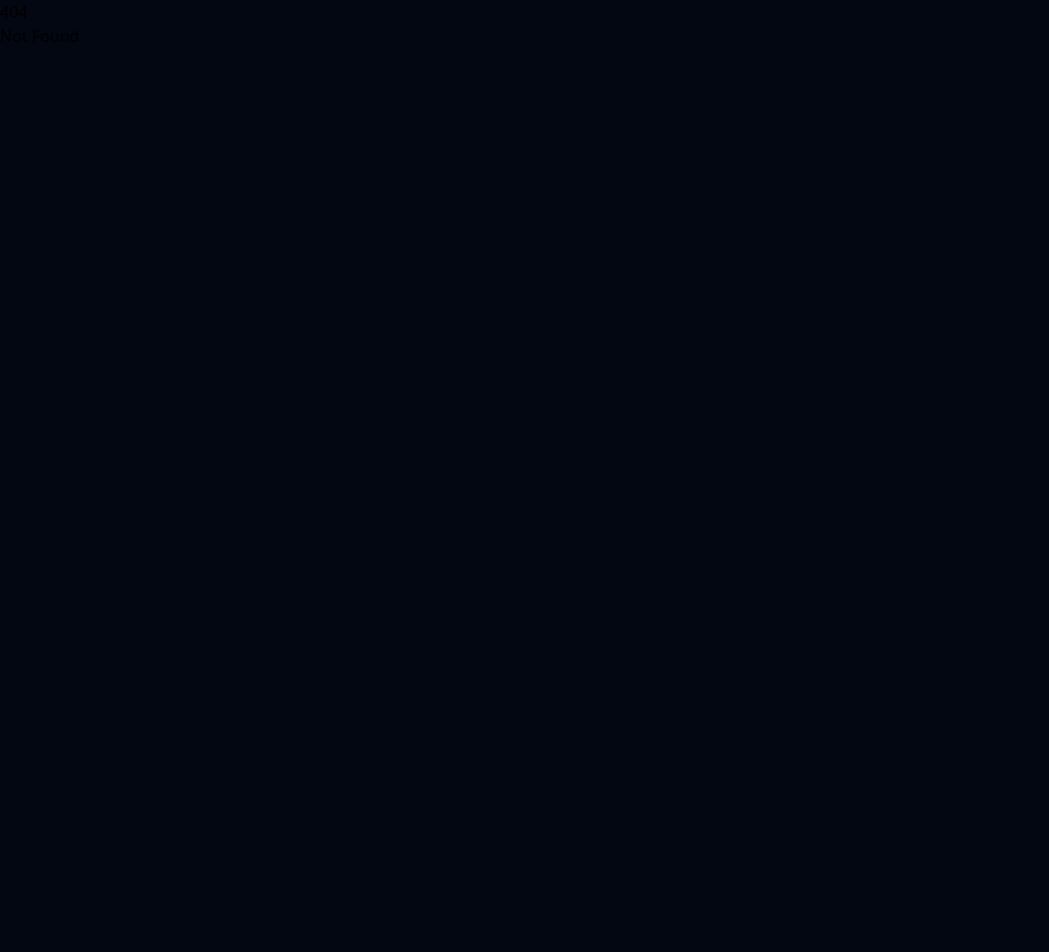
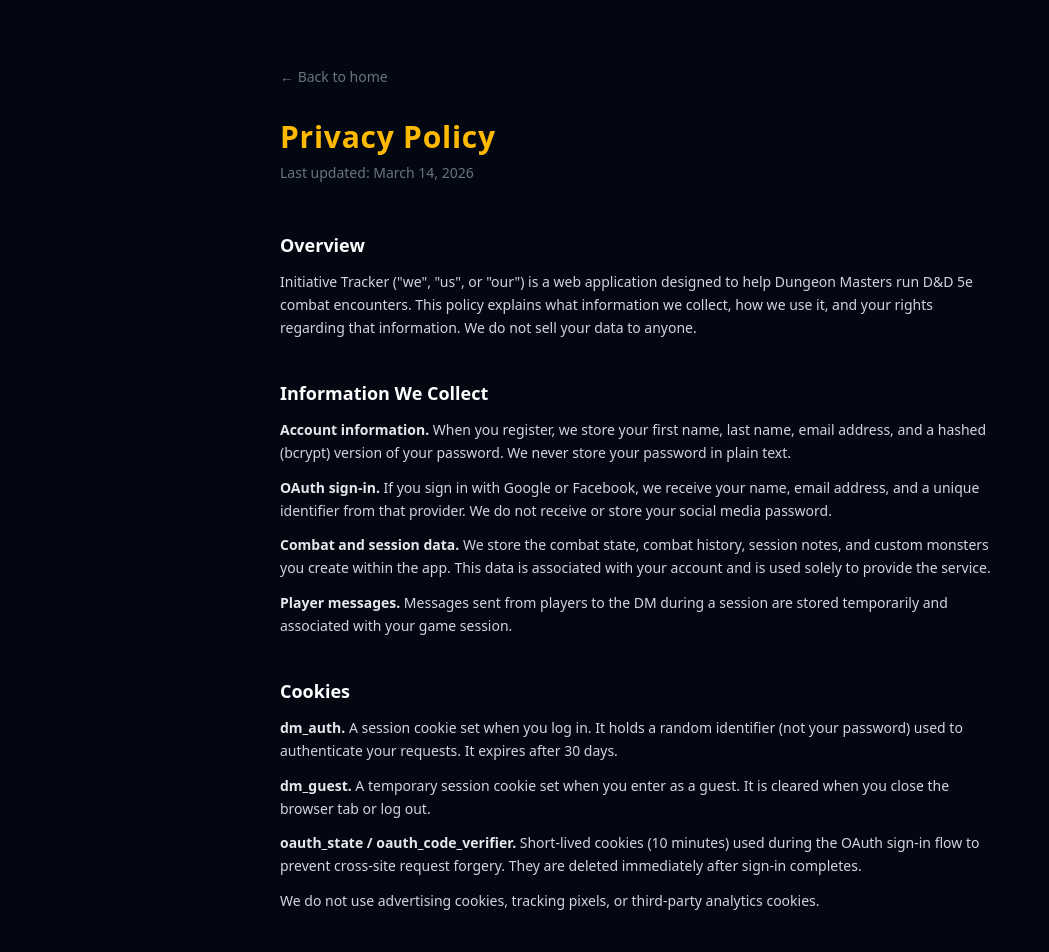
Before and after one commit to MichaelEdwardSmith/inittracker, a SvelteKit app: page /privacy in a window 1280 px wide. Before the commit this address had no page. Shown: the top 952 px of the page, without its empty margins (0-1049 px from the left). Before the commit the page ends 800 px from the top, so only its background shows below. Built offline with nearby package versions, Linux system fonts and the light colour scheme.

Commit message:
Added in Privacy Policy

```diff
--- a/src/routes/+page.svelte
+++ b/src/routes/+page.svelte
@@ -436,6 +436,7 @@
 				>
 			</div>
 			<div class="flex items-center gap-6 text-xs text-gray-700">
+				<a href="/privacy" class="transition hover:text-gray-400">Privacy Policy</a>
 				<a href="/guide?back=/" class="transition hover:text-gray-400">User Guide</a>
 				<a href="/login" class="transition hover:text-gray-400">Sign In</a>
 				<a href="/register" class="transition hover:text-gray-400">Register</a>
--- a/src/routes/join/+page.svelte
+++ b/src/routes/join/+page.svelte
@@ -85,6 +85,8 @@
 			<a href="mailto:dm@inittracker.com" class="text-gray-600 transition hover:text-gray-400"
 				>✉ Contact us</a
 			>
+			<span class="mx-1 text-gray-800">·</span>
+			<a href="/privacy" class="text-gray-600 transition hover:text-gray-400">Privacy Policy</a>
 		</p>
 	</div>
 </div>
--- a/src/routes/login/+page.svelte
+++ b/src/routes/login/+page.svelte
@@ -156,6 +156,8 @@
 			<a href="mailto:dm@inittracker.com" class="text-gray-600 transition hover:text-gray-400"
 				>✉ Contact us</a
 			>
+			<span class="mx-1 text-gray-800">·</span>
+			<a href="/privacy" class="text-gray-600 transition hover:text-gray-400">Privacy Policy</a>
 		</p>
 	</div>
 </div>
--- /dev/null
+++ b/src/routes/privacy/+page.svelte
@@ -0,0 +1,154 @@
+<svelte:head>
+	<title>Privacy Policy — Initiative Tracker</title>
+</svelte:head>
+
+<div class="min-h-screen bg-gray-950 text-white">
+	<div class="mx-auto max-w-3xl px-6 py-16">
+		<!-- Header -->
+		<div class="mb-12">
+			<a href="/" class="mb-8 inline-block text-sm text-gray-500 transition hover:text-gray-400">← Back to home</a>
+			<h1 class="text-3xl font-black tracking-wide text-amber-400">Privacy Policy</h1>
+			<p class="mt-2 text-sm text-gray-500">Last updated: March 14, 2026</p>
+		</div>
+
+		<div class="space-y-10 text-gray-300">
+
+			<section>
+				<h2 class="mb-3 text-lg font-bold text-white">Overview</h2>
+				<p class="text-sm leading-relaxed">
+					Initiative Tracker ("we", "us", or "our") is a web application designed to help Dungeon
+					Masters run D&amp;D 5e combat encounters. This policy explains what information we collect,
+					how we use it, and your rights regarding that information. We do not sell your data to anyone.
+				</p>
+			</section>
+
+			<section>
+				<h2 class="mb-3 text-lg font-bold text-white">Information We Collect</h2>
+				<ul class="space-y-3 text-sm leading-relaxed">
+					<li>
+						<span class="font-semibold text-gray-200">Account information.</span> When you register,
+						we store your first name, last name, email address, and a hashed (bcrypt) version of your
+						password. We never store your password in plain text.
+					</li>
+					<li>
+						<span class="font-semibold text-gray-200">OAuth sign-in.</span> If you sign in with
+						Google or Facebook, we receive your name, email address, and a unique identifier from that
+						provider. We do not receive or store your social media password.
+					</li>
+					<li>
+						<span class="font-semibold text-gray-200">Combat and session data.</span> We store the
+						combat state, combat history, session notes, and custom monsters you create within the
+						app. This data is associated with your account and is used solely to provide the service.
+					</li>
+					<li>
+						<span class="font-semibold text-gray-200">Player messages.</span> Messages sent from
+						players to the DM during a session are stored temporarily and associated with your game
+						session.
+					</li>
+				</ul>
+			</section>
+
+			<section>
+				<h2 class="mb-3 text-lg font-bold text-white">Cookies</h2>
+				<ul class="space-y-3 text-sm leading-relaxed">
+					<li>
+						<span class="font-semibold text-gray-200">dm_auth.</span> A session cookie set when you
+						log in. It holds a random identifier (not your password) used to authenticate your
+						requests. It expires after 30 days.
+					</li>
+					<li>
+						<span class="font-semibold text-gray-200">dm_guest.</span> A temporary session cookie set
+						when you enter as a guest. It is cleared when you close the browser tab or log out.
+					</li>
+					<li>
+						<span class="font-semibold text-gray-200">oauth_state / oauth_code_verifier.</span>
+						Short-lived cookies (10 minutes) used during the OAuth sign-in flow to prevent
+						cross-site request forgery. They are deleted immediately after sign-in completes.
+					</li>
+				</ul>
+				<p class="mt-3 text-sm leading-relaxed">
+					We do not use advertising cookies, tracking pixels, or third-party analytics cookies.
+				</p>
+			</section>
+
+			<section>
+				<h2 class="mb-3 text-lg font-bold text-white">How We Use Your Information</h2>
+				<ul class="space-y-2 text-sm leading-relaxed list-disc list-inside">
+					<li>To create and manage your account.</li>
+					<li>To save and restore your combat sessions and history.</li>
+					<li>To authenticate your identity on each visit.</li>
+					<li>To respond to support requests you send to us.</li>
+				</ul>
+				<p class="mt-3 text-sm leading-relaxed">
+					We do not use your data for advertising, profiling, or any purpose beyond operating the
+					application.
+				</p>
+			</section>
+
+			<section>
+				<h2 class="mb-3 text-lg font-bold text-white">Data Sharing</h2>
+				<p class="text-sm leading-relaxed">
+					We do not sell, rent, or share your personal information with third parties, except:
+				</p>
+				<ul class="mt-3 space-y-2 text-sm leading-relaxed list-disc list-inside">
+					<li>
+						<span class="font-semibold text-gray-200">Google / Facebook</span> — only during the
+						OAuth sign-in flow, as required to authenticate you. Their use of your data is governed
+						by their own privacy policies.
+					</li>
+					<li>
+						<span class="font-semibold text-gray-200">Legal obligations</span> — if required by law
+						or to protect the rights and safety of our users.
+					</li>
+				</ul>
+			</section>
+
+			<section>
+				<h2 class="mb-3 text-lg font-bold text-white">Data Retention</h2>
+				<p class="text-sm leading-relaxed">
+					Your account and associated data are retained for as long as your account is active. If you
+					wish to delete your account and all associated data, contact us at the email below and we
+					will process the request within 30 days.
+				</p>
+			</section>
+
+			<section>
+				<h2 class="mb-3 text-lg font-bold text-white">Security</h2>
+				<p class="text-sm leading-relaxed">
+					Passwords are hashed with bcrypt before storage. Authentication tokens are random,
+					opaque identifiers with no user-readable information. We use HttpOnly cookies to
+					prevent client-side script access to session tokens.
+				</p>
+			</section>
+
+			<section>
+				<h2 class="mb-3 text-lg font-bold text-white">Children's Privacy</h2>
+				<p class="text-sm leading-relaxed">
+					Initiative Tracker is not directed at children under 13. We do not knowingly collect
+					personal information from children under 13. If you believe a child has provided us with
+					personal information, please contact us so we can delete it.
+				</p>
+			</section>
+
+			<section>
+				<h2 class="mb-3 text-lg font-bold text-white">Changes to This Policy</h2>
+				<p class="text-sm leading-relaxed">
+					We may update this policy from time to time. When we do, we will update the "Last updated"
+					date at the top. Continued use of the service after changes constitutes acceptance of the
+					updated policy.
+				</p>
+			</section>
+
+			<section>
+				<h2 class="mb-3 text-lg font-bold text-white">Contact</h2>
+				<p class="text-sm leading-relaxed">
+					Questions about this policy or requests to delete your data:
+					<a href="mailto:dm@inittracker.com" class="text-amber-500 transition hover:text-amber-400">
+						dm@inittracker.com
+					</a>
+				</p>
+			</section>
+
+		</div>
+	</div>
+</div>
```
